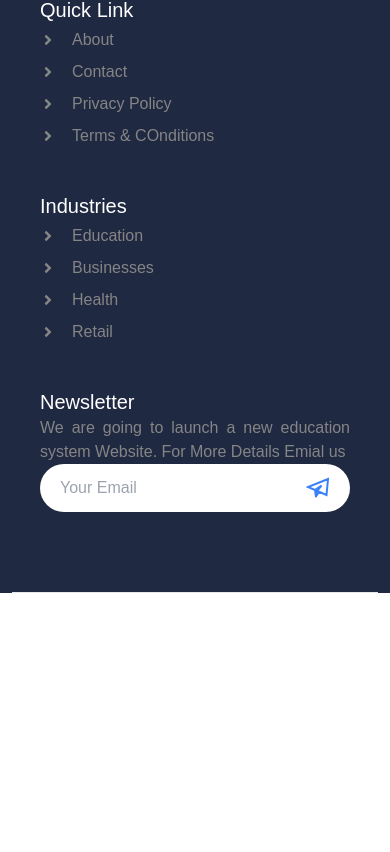
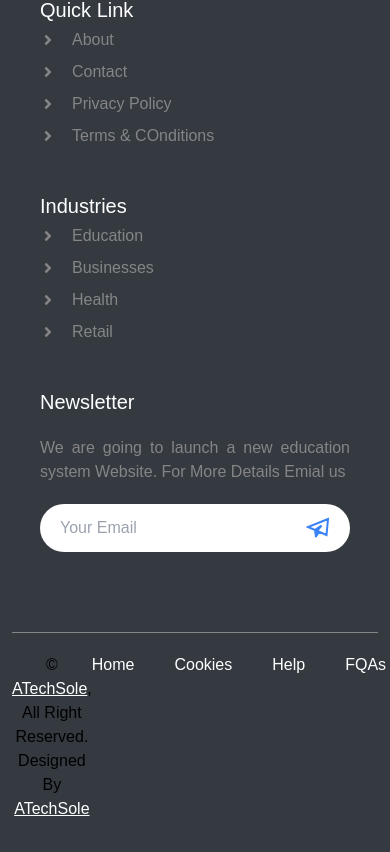
Before and after one commit to muazkhalid936/AtechSole, a React (Vite) app: page /About in a window 390 px wide. Shown: the part 1383-2235 px from the top of the page. Before the commit the page ends 1976 px from the top, so only its background shows below. Built offline with nearby package versions, Linux system fonts and the light colour scheme.

Commit message:
Footer Done

```diff
--- a/src/components/Footer.jsx
+++ b/src/components/Footer.jsx
@@ -58,7 +58,7 @@ const Footer = () => {
 
         <div className="h-full flex flex-col justify-between">
           <div className="text-white text-xl">Newsletter</div>
-          <p className="text-footer-text text-base text-justify">
+          <p className="text-footer-text text-base my-5 md:my-0 text-justify">
             We are going to launch a new education system Website. For More
             Details Emial us
           </p>
@@ -76,7 +76,30 @@ const Footer = () => {
       </div>
 
       <div className="container">
-        <hr />
+        <hr  className="border-footer-text"/>
+
+        <div class="py-5">
+          <div class="flex justify-between">
+            <div class="w-full lg:w-1/2 text-center  mb-3">
+              ©{" "}
+              <a class="text-white underline" href="https://ATechSole.com">
+                ATechSole
+              </a>
+              , All Right Reserved. Designed By{" "}
+              <a class="text-white underline" href="https://ATechSole.com">
+                ATechSole
+              </a>
+            </div>
+            <div class=" w-full lg:w-1/2 text-center ">
+              <div class=" text-white flex justify-center gap-10">
+                <a href="/" className="hover:text-footer-text hover:underline">Home</a>
+                <a href="" className="hover:text-footer-text hover:underline">Cookies</a>
+                <a href="" className="hover:text-footer-text hover:underline">Help</a>
+                <a className="hover:text-footer-text hover:underline" href="">FQAs</a>
+              </div>
+            </div>
+          </div>
+        </div>
       </div>
     </div>
   );
--- a/src/components/ScrollToTopButton.jsx
+++ b/src/components/ScrollToTopButton.jsx
@@ -1,4 +1,5 @@
-import React, { useState, useEffect } from 'react';
+import React, { useState, useEffect } from "react";
+import { FaArrowUp } from "react-icons/fa";
 
 const ScrollToTopButton = () => {
   const [isVisible, setIsVisible] = useState(false);
@@ -8,25 +9,23 @@ const ScrollToTopButton = () => {
     if (window.pageYOffset > 300) {
       setIsVisible(true);
       setTimeout(() => {
-        setIsSlow(false); // Change to fast animation after 1 second
-      }, 1000);
+        setIsSlow(false); }, 1000);
     } else {
       setIsVisible(false);
-      setIsSlow(true); // Reset to slow animation when scrolling back to top
-    }
+      setIsSlow(true); }
   };
 
   const scrollToTop = () => {
     window.scrollTo({
       top: 0,
-      behavior: 'smooth',
+      behavior: "smooth",
     });
   };
 
   useEffect(() => {
-    window.addEventListener('scroll', toggleVisibility);
+    window.addEventListener("scroll", toggleVisibility);
     return () => {
-      window.removeEventListener('scroll', toggleVisibility);
+      window.removeEventListener("scroll", toggleVisibility);
     };
   }, []);
 
@@ -35,12 +34,12 @@ const ScrollToTopButton = () => {
       {isVisible && (
         <button
           onClick={scrollToTop}
-          className={`fixed bottom-5 right-5 bg-blue-500 text-white p-3 rounded-full shadow-lg transition-all ${
-            isSlow ? 'duration-1000 ease-in' : 'duration-300 ease-out'
+          className={`fixed bottom-5 right-5 bg-blue-400 bg-opacity-70 text-white p-3 rounded-full shadow-lg transition-all ${
+            isSlow ? "duration-1000 ease-in" : "duration-300 ease-out"
           } hover:bg-blue-700 transform hover:scale-110`}
           style={{ zIndex: 1000 }}
         >
-          ↑
+          <FaArrowUp />
         </button>
       )}
     </>
--- a/tailwind.config.js
+++ b/tailwind.config.js
@@ -7,7 +7,7 @@ export default {
         primary: "rgba(22, 22, 156, 0.5)",
         light: "#EDF5FF",
         "over-light": "#f8f9fa",
-        footer: "#202942",
+        footer: "#343a40",
         "footer-text": "#858585",
       },
       height: {
```
